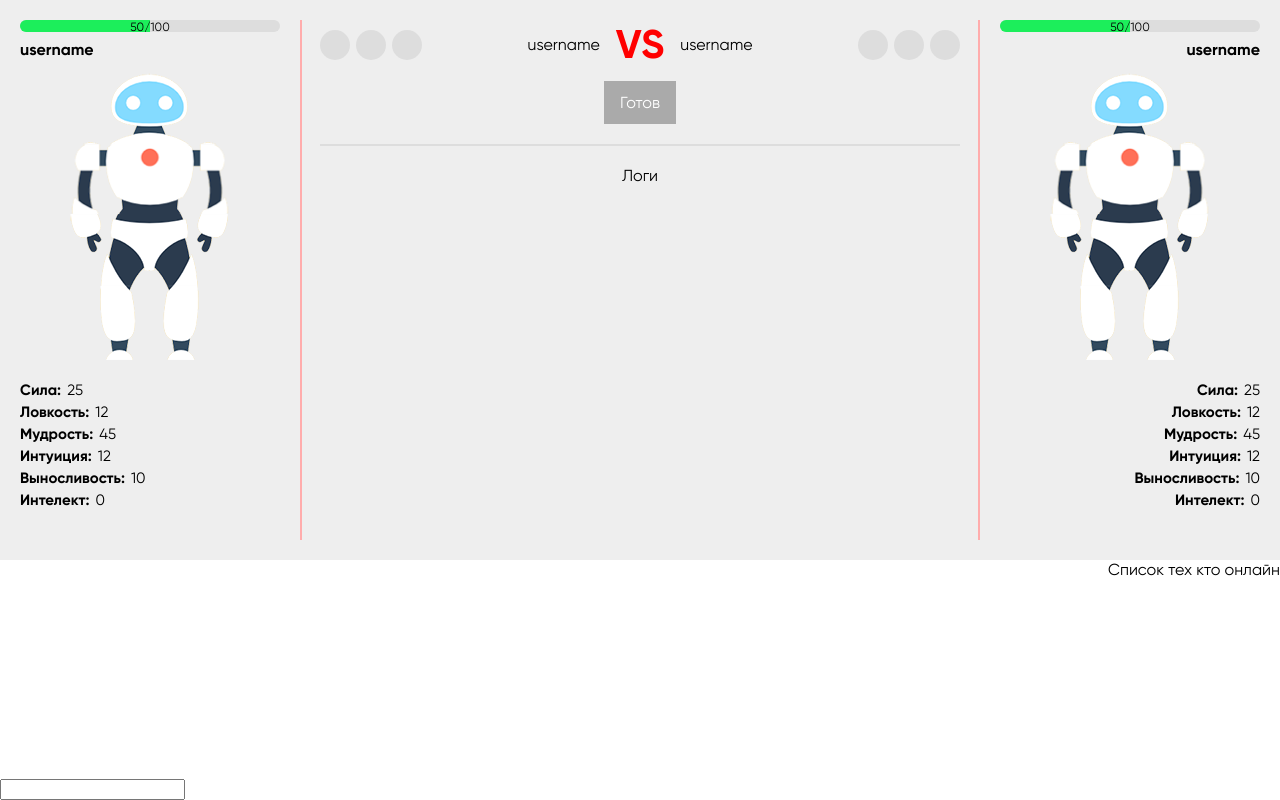
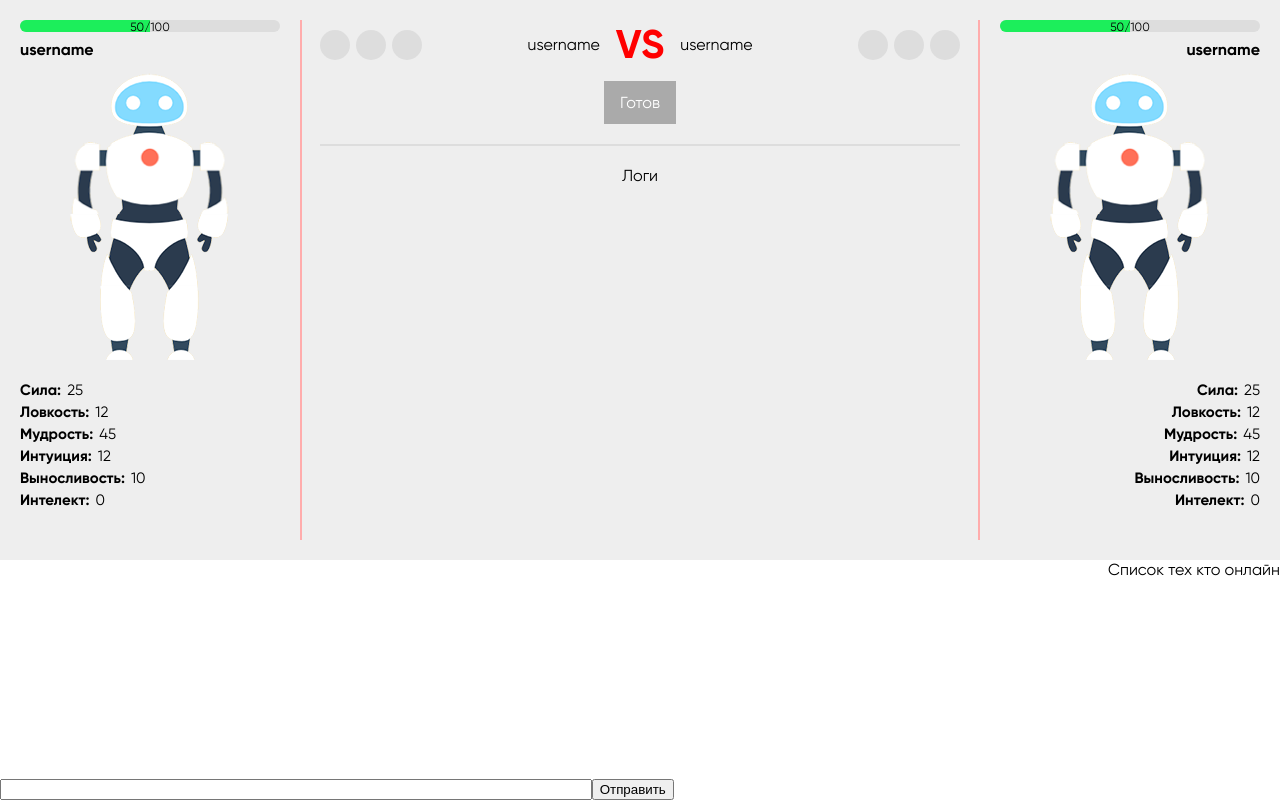
Before and after one commit to yaslicrnd/yasli_combat, a React (Create React App) app: page / in a window 1280 px wide. Built offline with nearby package versions, Linux system fonts and the light colour scheme; no server answers; sample sign-in values are in the browser's storage.

Commit message:
glazok.add chatForm comtonent

```diff
--- a/src/components/chat/chatForm/index.css
+++ b/src/components/chat/chatForm/index.css
@@ -1,3 +1,6 @@
 * {
 
 }
+.chat__input {
+	width: 60%;
+}
--- a/src/components/chat/chatForm/index.js
+++ b/src/components/chat/chatForm/index.js
@@ -1,15 +1,59 @@
 import React, { Component } from 'react';
 import './index.css';
+import authHelpers from '../../auth/authHelpers'
+import config from '../../../config'
 
 class ChatForm extends Component {
 
+	 constructor(props) {
+        super(props);
+
+        this.state = {
+            message: ''
+        }
+    }
+
+	sendMessage = () => {
+		console.log(this.state.message);
+
+		 let userToken = authHelpers.getToken(); //Получение пользовательского токена
+        if(userToken) {
+            fetch(config.backend + '/api/chat',{
+            	method: 'POST',
+            	  headers: {
+				      'Accept': 'application/json',
+				      'Content-Type': 'application/x-www-form-urlencoded; charset=UTF-8'
+				    },
+            	body: JSON.stringify({
+            		message: this.state.message,
+            		token: userToken
+            	})
+            })
+                .then(res => res.json())
+                .then(data => {
+                    if(data.status === 'error') {
+                        console.error(data);
+                        return;
+                    }
+
+                    this.setState({
+                        message: ''
+					 })
+                })
+        }
+	}
+	 handleChange = (event) => {
+	    this.setState({message: event.target.value});
+	  }
     render() {
 
     	return (
             <div className="combat__chat__form">
-                <form>
-                    <input />
-                </form>
+                    <input className="chat__input" value={this.state.message} onChange={this.handleChange} />
+                    <button onClick={this.sendMessage}>
+                    Отправить
+                    </button>
+
             </div>
         )
 
```
